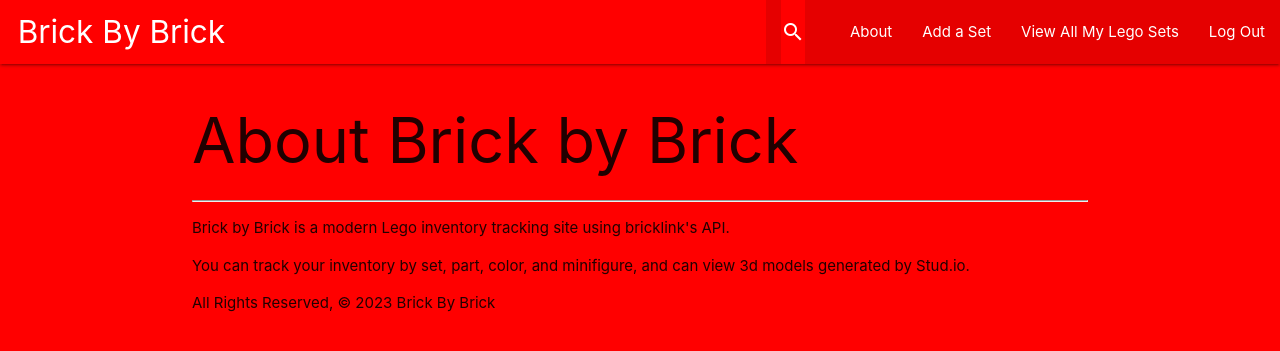
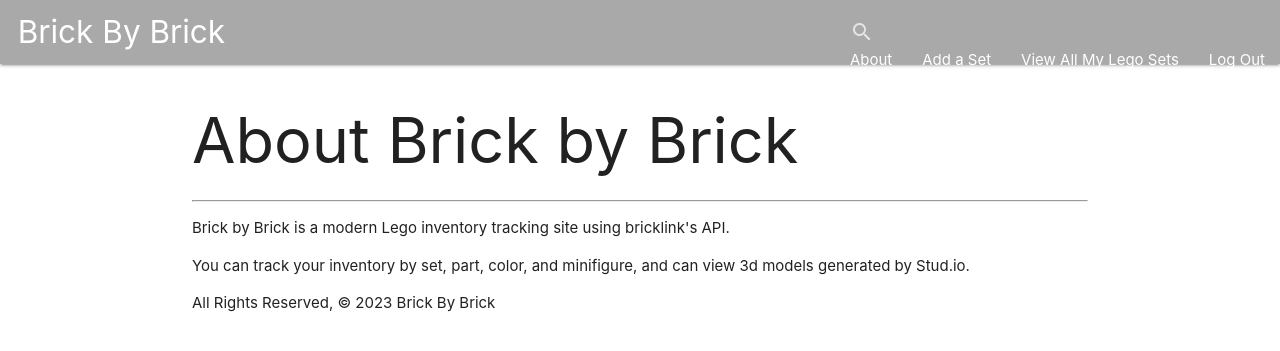
Before and after one commit to jimcreel/BrickByBrick, a Django app: page /about/ in a window 1280 px wide. Shown: the top 351 px of the page. Run offline with Django 4.2, Linux system fonts and the light colour scheme; the visitor is signed in with stand-in values (Sample User, id 1).

Commit message:
Nav Bar almost done

```diff
--- a/brickbybrick/main_app/static/css/style.css
+++ b/brickbybrick/main_app/static/css/style.css
@@ -1,6 +1,4 @@
-* {
-  background-color: red;
-}
+
 
 body {
     display: flex;
--- a/brickbybrick/main_app/templates/base.html
+++ b/brickbybrick/main_app/templates/base.html
@@ -15,28 +15,54 @@
   <header class="navbar-fixed">
     <nav>
       <div class="nav-wrapper">
-        <a href="#" data-target="mobile-demo" class="sidenav-trigger"><i class="material-icons">menu</i></a>
-        <a href="{% url 'home' %}" class="left brand-logo">&nbsp;&nbsp;Brick By Brick</a>
+        <a href="{% url 'home' %}" class="brand-logo">&nbsp;&nbsp;Brick By Brick</a>
 
-        <ul class="right">
+        <a href="#" data-target="mobile-links" class="sidenav-trigger">
+          <i class="material-icons">menu</i>
+        </a>
+
+
+        <ul class="right hide-on-med-and-down">
             {% if user.is_authenticated %}
-            <li class="active"><a href=""><i class="material-icons left">search</i></a></li>
-            <li class="active"><a href="{% url 'about' %}">About</a></li>
-            <li class="active"><a href="{% url 'sets_create' %}">Add a Set</a></li>
-            <li class="active"><a href="{% url 'collections_index' %}">View All My Lego Sets</a></li></li>
-            <li class="active"><a href="{% url 'logout' %}">Log Out</a></li>
+            <!-- <li><a href=""><i class="material-icons left">search</i></a></li> -->
+            <form>
+              <div class="input-field">
+                <input id="search" type="search" required>
+                <label class="label-icon" for="search"><i class="material-icons">search</i></label>
+                <i class="material-icons">close</i>
+              </div>
+            </form>
+            <li><a href="{% url 'about' %}">About</a></li>
+            <li><a href="{% url 'sets_create' %}">Add a Set</a></li>
+            <li><a href="{% url 'collections_index' %}">View All My Lego Sets</a></li>
+            <li><a href="{% url 'logout' %}">Log Out</a></li>
             {% else %}
-            <li class="active"><a href=""><i class="material-icons left">search</i></a></li>
-            <li class="active"><a href="{% url 'about' %}">About</a></li>
-            <li class="active"><a href="{% url 'login' %}">Log In</a></li>
-            <li class="active"><a href="{% url 'signup' %}">Sign Up</a></li>
+            <li><a href=""><i class="material-icons left">search</i></a></li>
+            <li><a href="{% url 'about' %}">About</a></li>
+            <li><a href="{% url 'login' %}">Log In</a></li>
+            <li><a href="{% url 'signup' %}">Sign Up</a></li>
             {% endif %}
         </ul>
+
+
       </div>
     </nav>
   </header>
 
-
+  <ul class="sidenav" id="mobile-links">
+    {% if user.is_authenticated %}
+    <li><a href=""><i class="material-icons left">search</i></a></li>
+    <li><a href="{% url 'about' %}">About</a></li>
+    <li><a href="{% url 'sets_create' %}">Add a Set</a></li>
+    <li><a href="{% url 'collections_index' %}">View All My Lego Sets</a></li>
+    <li><a href="{% url 'logout' %}">Log Out</a></li>
+    {% else %}
+    <li><a href=""><i class="material-icons left">search</i></a></li>
+    <li><a href="{% url 'about' %}">About</a></li>
+    <li><a href="{% url 'login' %}">Log In</a></li>
+    <li><a href="{% url 'signup' %}">Sign Up</a></li>
+    {% endif %}
+  </ul>
 
   <main class="container">
     {% block content %}
@@ -44,8 +70,17 @@
   </main>
   <footer class="page-footer">
   </footer>
-  <!-- Compiled and minified JavaScript -->
-    <script src="https://cdnjs.cloudflare.com/ajax/libs/materialize/1.0.0/js/materialize.min.js"></script>
-    <script src="{% static 'js/item-detail.js' %}"></script>
+
+
+
+  <script src="https://code.jquery.com/jquery-3.6.4.min.js"></script>
+  <script src="https://cdnjs.cloudflare.com/ajax/libs/materialize/1.0.0/js/materialize.min.js"></script>
+  <script src="{% static 'js/item-detail.js' %}"></script>
+
+  <script>
+    $(document).ready(function(){
+      $('.sidenav').sidenav();
+    });
+  </script>
 </body>
 </html>
```
